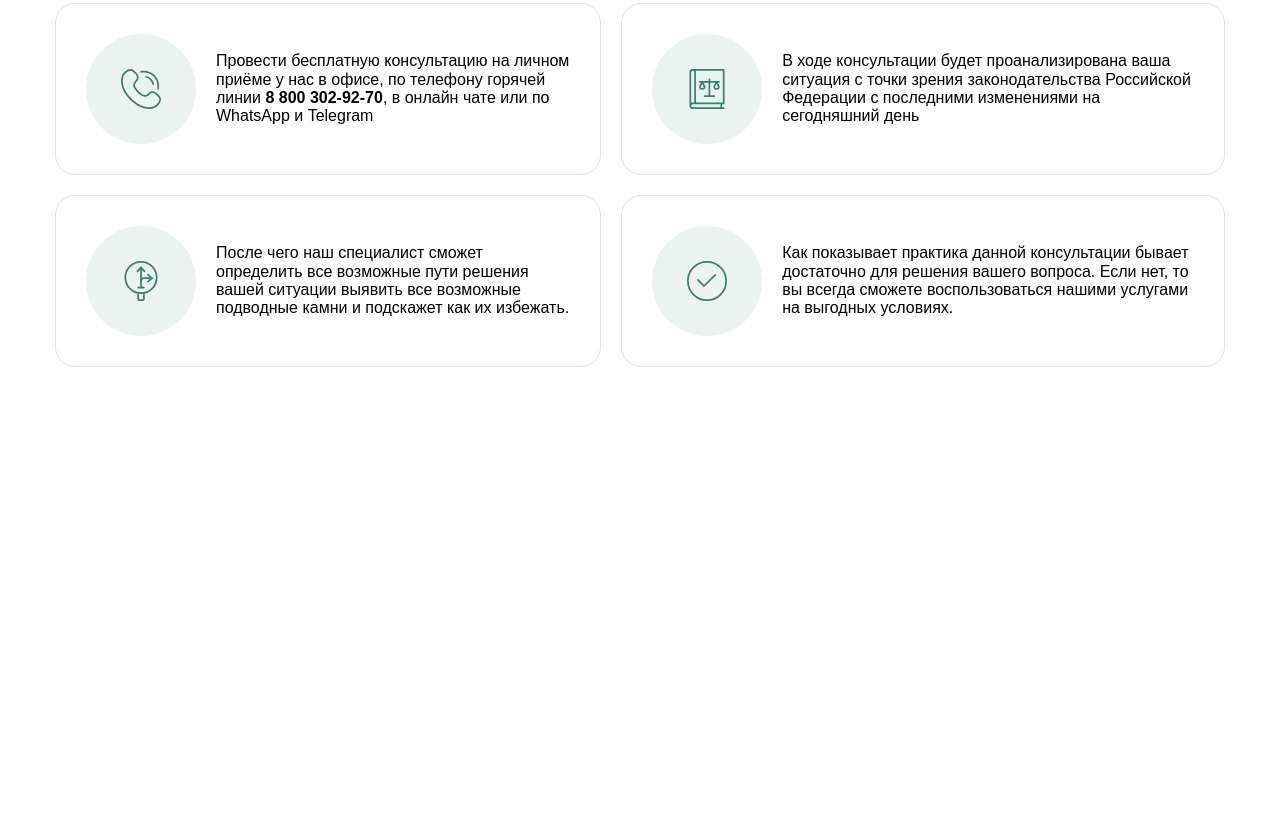
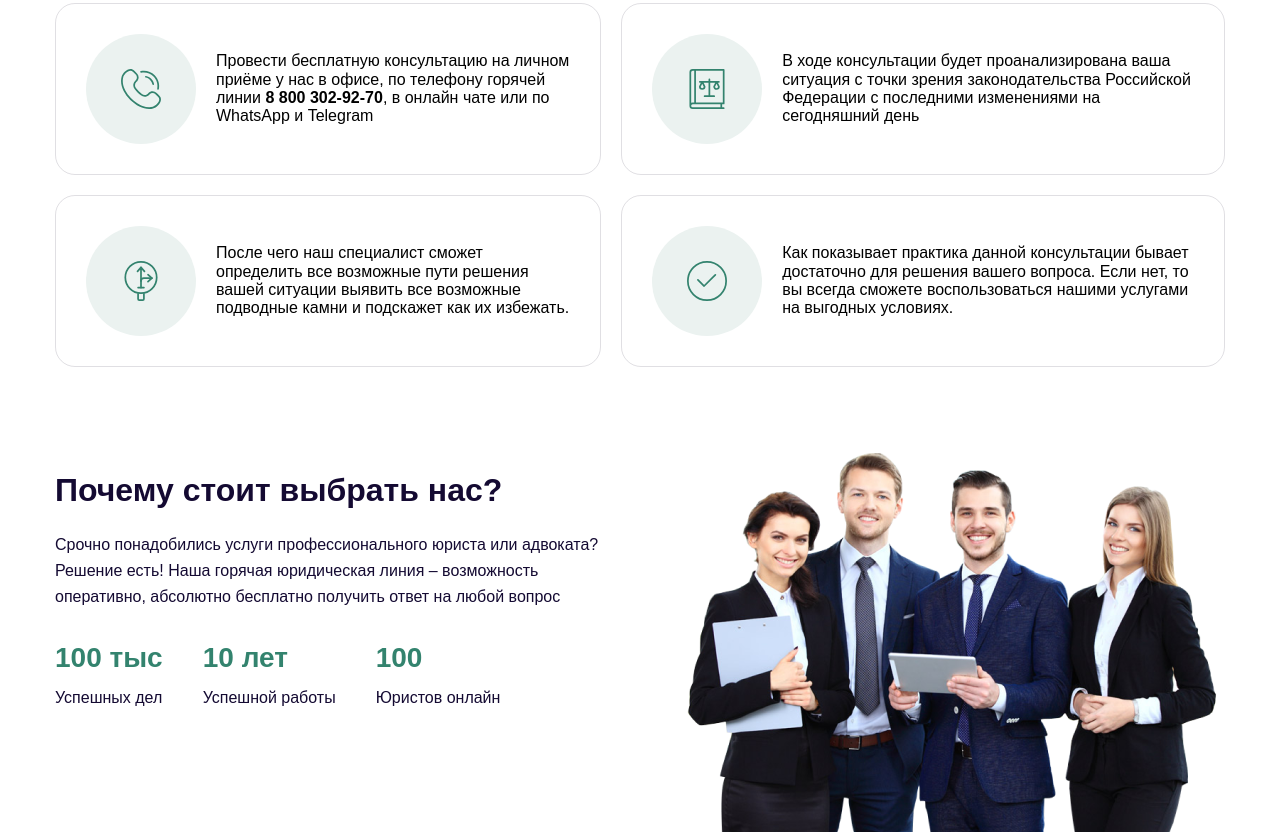
Before and after one commit to pnasiba/Exam-4, a plain HTML site: page index.html in a window 1280 px wide. Shown: the part 1756-2592 px from the top of the page. Before the commit the page ends 2203 px from the top, so only its background shows below. Drawn offline with Linux system fonts and the light colour scheme; a web font is replaced by a local one.

Commit message:
added selection section

```diff
--- a/index.html
+++ b/index.html
@@ -221,7 +221,7 @@
         </section>
         <!-------------------- Callcenter section end -------------------->
 
-
+        <!-------------------- Help section start -------------------->
         <section class="help">
             <div class="container">
                 <h1>Как мы сможем помочь вам?</h1>
@@ -237,26 +237,68 @@
 
                         <div class="help__wrapper--cards">
                             <img src="./assets/icons/rowwithbg.svg" alt="row">
-                            <p>После чего наш специалист сможет определить все возможные пути решения вашей ситуации выявить все возможные подводные
-                            камни и подскажет как их избежать.</p>
+                            <p>После чего наш специалист сможет определить все возможные пути решения вашей ситуации
+                                выявить все возможные подводные
+                                камни и подскажет как их избежать.</p>
                         </div>
                     </div>
                     <div>
                         <div class="help__wrapper--cards">
                             <img src="./assets/icons/scalewithbg.svg" alt="scale">
-                            <p>В ходе консультации будет проанализирована ваша ситуация с точки зрения законодательства Российской Федерации с
-                            последними изменениями на сегодняшний день</p>
+                            <p>В ходе консультации будет проанализирована ваша ситуация с точки зрения законодательства
+                                Российской Федерации с
+                                последними изменениями на сегодняшний день</p>
                         </div>
 
                         <div class="help__wrapper--cards">
                             <img src="./assets/icons/checkwithbg.svg" alt="check">
-                            <p>Как показывает практика данной консультации бывает достаточно для решения вашего вопроса. Если нет, то вы всегда сможете
-                            воспользоваться нашими услугами на выгодных условиях.</p>
+                            <p>Как показывает практика данной консультации бывает достаточно для решения вашего вопроса.
+                                Если нет, то вы всегда сможете
+                                воспользоваться нашими услугами на выгодных условиях.</p>
                         </div>
                     </div>
                 </div>
             </div>
         </section>
+        <!-------------------- Help section end -------------------->
+
+        <!----------------- Selection section start ----------------->
+        <section class="selection">
+            <div class="container">
+                <div class="selection__wrapper">
+                    <div>
+                        <h1>Почему стоит выбрать нас?</h1>
+                        <p class="selection__wrapper-desc">Срочно понадобились услуги профессионального юриста или
+                            адвоката? Решение есть! Наша горячая
+                            юридическая линия –
+                            возможность оперативно, абсолютно бесплатно получить ответ на любой вопрос</p>
+
+                        <div class="selection__wrapper-info">
+                            <div>
+                                <h3>100 тыс</h3>
+                                <p>Успешных дел</p>
+                            </div>
+
+                            <div>
+                                <h3>10 лет</h3>
+                                <p>Успешной работы</p>
+                            </div>
+
+                            <div>
+                                <h3>100</h3>
+                                <p>Юристов онлайн</p>
+                            </div>
+                        </div>
+                    </div>
+
+                    <div>
+                        <img src="./assets/images/lawyers.png" alt="lawyer">
+                    </div>
+                </div>
+            </div>
+        </section>
+        <!----------------- Selection section end ----------------->
+
     </main>
 
     <footer>
--- a/scss/all/_main.scss
+++ b/scss/all/_main.scss
@@ -200,13 +200,14 @@ main {
             background-color: $color-second-green;
             border-radius: 20px;
 
-            .callgirl{
+            .callgirl {
                 width: 258px;
                 height: 200px;
                 position: relative;
                 top: 3px;
                 border-bottom-left-radius: 20px;
             }
+
             &--info {
                 padding: 50px 0;
             }
@@ -243,10 +244,10 @@ main {
         }
     }
 
-    .help{
+    .help {
         margin-bottom: 60px;
 
-        h1{
+        h1 {
             color: $color-base-black;
             font-size: 32px;
             font-weight: 700;
@@ -254,11 +255,12 @@ main {
             letter-spacing: -3%;
             margin-bottom: 30px;
         }
-        &__wrapper{
+
+        &__wrapper {
             display: flex;
             gap: 20px;
 
-            &--cards{
+            &--cards {
                 display: flex;
                 gap: 20px;
                 align-items: center;
@@ -271,4 +273,52 @@ main {
             }
         }
     }
+
+    .selection {
+        &__wrapper {
+            display: flex;
+            justify-content: space-between;
+
+            h1 {
+                color: $color-base-black;
+                font-size: 32px;
+                font-weight: 700;
+                line-height: 44px;
+                letter-spacing: -3%;
+                margin-bottom: 20px;
             }
+
+            &-desc {
+                margin-bottom: 30px;
+                color: $color-base-black;
+                font-size: 16px;
+                font-weight: 400;
+                line-height: 160%;
+                letter-spacing: 0%;
+                width: 560px;
+            }
+
+            &-info {
+                display: flex;
+                gap: 40px;
+
+                h3 {
+                    color: $color-second-green;
+                    margin-bottom: 10px;
+                    font-size: 28px;
+                    font-weight: 700;
+                    line-height: 38px;
+                    letter-spacing: -3%;
+                }
+
+                p {
+                    color: $color-base-black;
+                    font-size: 16px;
+                    font-weight: 400;
+                    line-height: 22px;
+                    letter-spacing: 0%;
+                }
+            }
+        }
+    }
+}
```
Also changed, not shown: css/style.css, css/style.min.css. Lines whose indentation alone changed are shown as unchanged.
